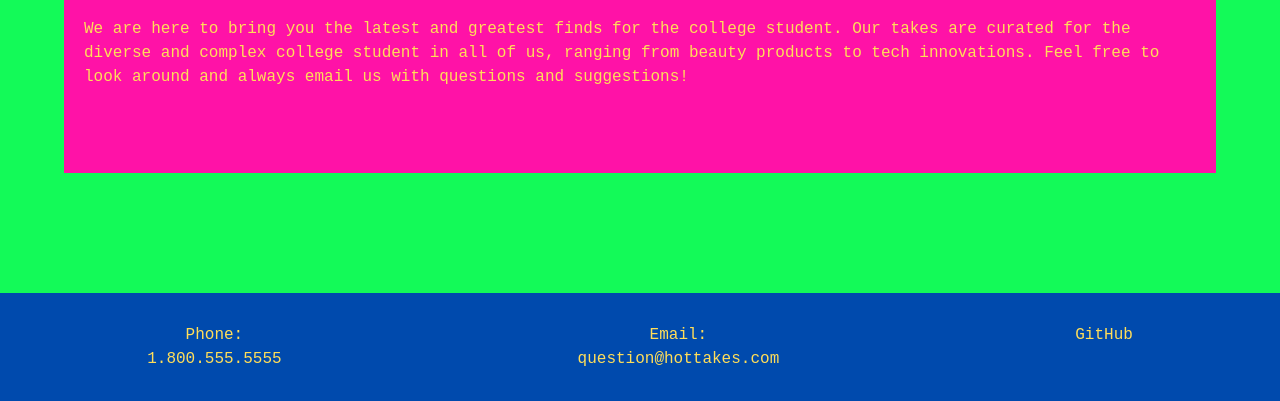
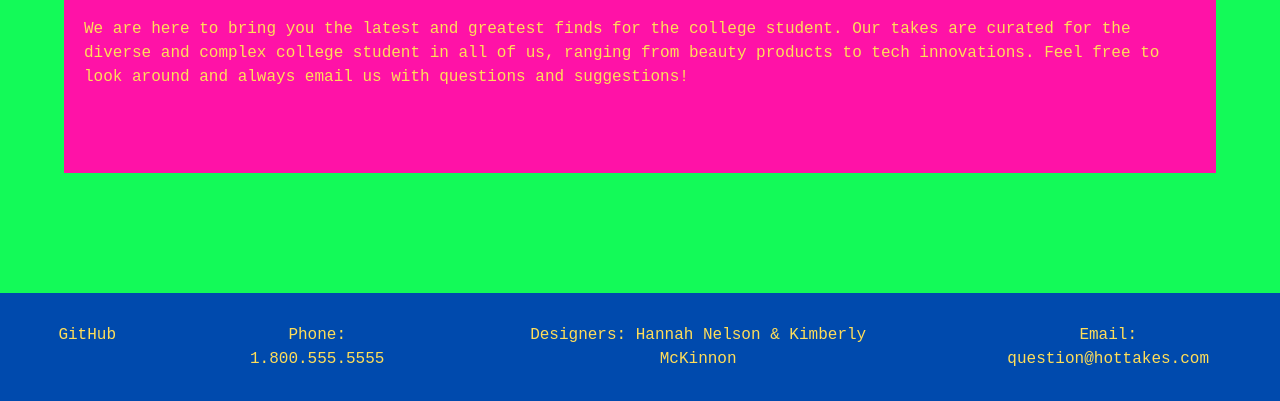
Before and after one commit to Kimagine17/creative_project1, a plain HTML site: page index.html in a window 1280 px wide. Shown: the part 766-1167 px from the top of the page. Drawn offline with nearby package versions, Linux system fonts and the light colour scheme.

Commit message:
fixed footer

```diff
--- a/css/styles.css
+++ b/css/styles.css
@@ -45,7 +45,7 @@ a {
 }
 .link {
     color: #ffde59;
-    padding: 0% 10% 0% 10%;
+    padding: 0% 3% 0% 3%;
     /*border: 2px solid #ffde59;*/
 }
 
--- a/index.html
+++ b/index.html
@@ -69,14 +69,19 @@
                 <!--Footer-->
             <div class = "footer">
                 <div class = "link">
+                    <p><a href = "https://github.com/Kimagine17/creative_project1">GitHub</a></p>
+                </div>
+                <div class = "link">
                     <p> Phone: 1.800.555.5555 </p>
+                </div>
+                <div class = "link">
+                    <p> Designers: Hannah Nelson & Kimberly McKinnon </p>
                 </div>
                 <div class = "link">
                     <p> Email: question@hottakes.com </p>
                 </div>
-                <div class = "link">
-                    <p><a href = "https://github.com/Kimagine17/creative_project1">GitHub</a></p>
-                </div>
+
+
             </div>
             <script src="https://code.jquery.com/jquery-3.3.1.slim.min.js" integrity="sha384-q8i/X+965DzO0rT7abK41JStQIAqVgRVzpbzo5smXKp4YfRvH+8abtTE1Pi6jizo" crossorigin="anonymous"></script>
             <script src="https://cdnjs.cloudflare.com/ajax/libs/popper.js/1.14.3/umd/popper.min.js" integrity="sha384-ZMP7rVo3mIykV+2+9J3UJ46jBk0WLaUAdn689aCwoqbBJiSnjAK/l8WvCWPIPm49" crossorigin="anonymous"></script>
```
